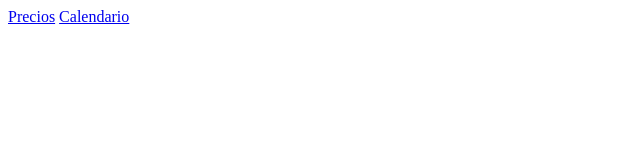
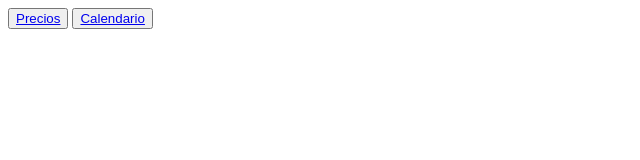
Before and after one commit to AleixSapa/tienda-aleix, a plain HTML site: page Index.html in a window 1280 px wide. Shown: the whole page, without its empty margins (0-640 px from the left). Drawn offline with Linux system fonts and the light colour scheme.

Commit message:
Fe Butons An AL Index

```diff
--- a/Index.html
+++ b/Index.html
@@ -1,5 +1,5 @@
 <TItle>
     Index
 </TItle>
-<a target="_blank" href="Precios.html">Precios</a>
-<a target="_blank" href="Calendario.html">Calendario</a>
+<button><a target="_blank" href="Precios.html">Precios</a></button>
+<button><a target="_blank" href="Calendario.html">Calendario</a></button>
```
